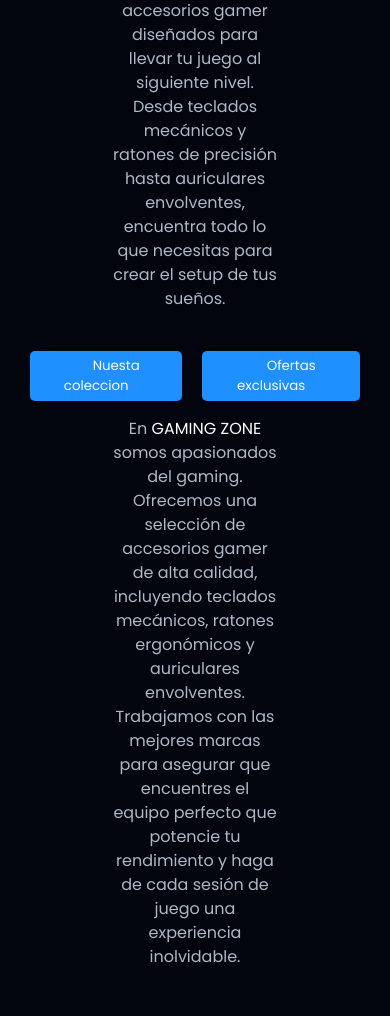
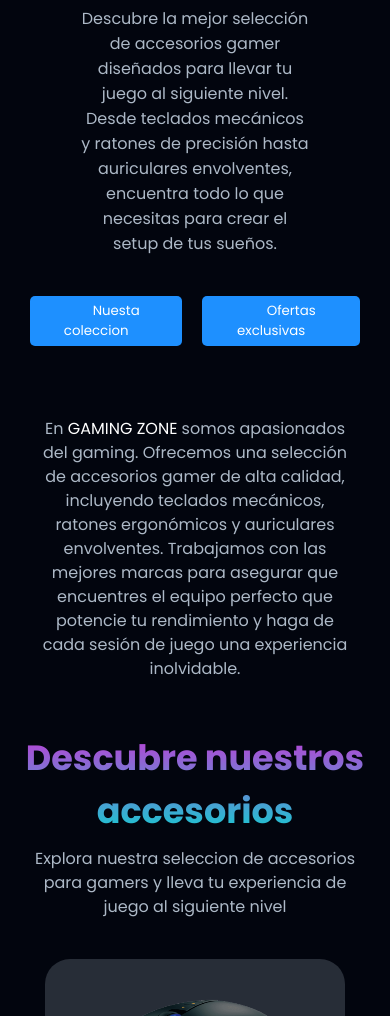
Before and after one commit to agusscejass/landing-page, a plain HTML site: page index.html in a window 390 px wide. Shown: the part 304-1320 px from the top of the page. Drawn offline with Linux system fonts and the light colour scheme.

Commit message:
responsive actualizado - celular v3

```diff
--- a/mediaqueries/mediaqueries.css
+++ b/mediaqueries/mediaqueries.css
@@ -64,10 +64,7 @@
         font-size: 35px;
     }
     .portada p {
-        width: 50%;
-        text-align: center;
         font-size: 16px;
-        line-height: 1.5;
     }
 
     .button-portada {
@@ -77,6 +74,10 @@
     .about-text p {
         font-size: 16px;
         line-height: 1.5;
+    }
+
+    .about-text {
+        width: 95%;
     }
 
     .container-product h2 {
@@ -112,7 +113,6 @@
     }
 
     .portada p {
-        width: 50%;
         text-align: center;
         font-size: 16px;
     }
@@ -139,4 +139,8 @@
         font-size: 16px;
         line-height: 1.5;
     }
+
+    .caja-contacto {
+        padding: 8px;
+    }
 }
```
